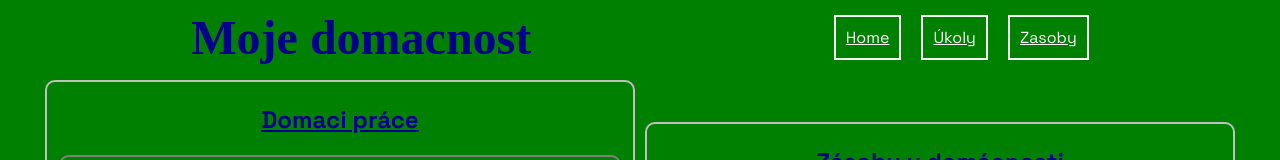
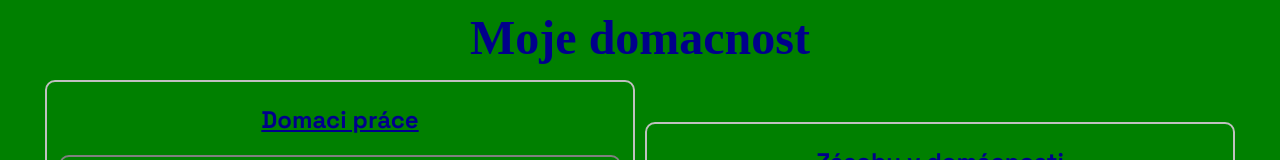
Before and after one commit to BarbaraStrbikova/Muj-projekt, a React (Vite) app: page / in a window 1280 px wide. Shown: the top 160 px of the page. Built offline with nearby package versions, Linux system fonts and the light colour scheme; no server answers; the database is empty; a web font is replaced by a local one.

Commit message:
uprava_header

```diff
--- a/src/components/Header/Header.jsx
+++ b/src/components/Header/Header.jsx
@@ -4,11 +4,7 @@ export function Header() {
   return (
        <header className="header container">
         <h1 className="header__title">Moje domacnost</h1>
-        <nav className="header__nav">
-            <a className="header__menu" href="#">Home</a>
-            <a className="header__menu" href="#">Úkoly</a>
-            <a className="header__menu" href="#">Zasoby</a>
-        </nav>
+
 
     </header>
   )
--- a/src/components/Header/Header.scss
+++ b/src/components/Header/Header.scss
@@ -7,16 +7,3 @@
     font-weight: 700;
     color: $text-color;
 }
-
-.header__nav {
-    display: flex;
-    justify-content: space-between;
-    align-items: center;
-   }
-
-.header__menu {
-    margin: 10px;
-    padding: 10px;
-    color: whitesmoke;
-    border: 2px solid currentColor ;
-}
--- a/src/main.jsx
+++ b/src/main.jsx
@@ -3,10 +3,7 @@ import { createRoot } from 'react-dom/client'
 import './index.scss'
 import App from './App.jsx'
 
-import { BrowserRouter,
-        Routes,
-        Route,
- } from 'react-router'
+
 
 createRoot(document.getElementById('root')).render(
   <StrictMode>
```
